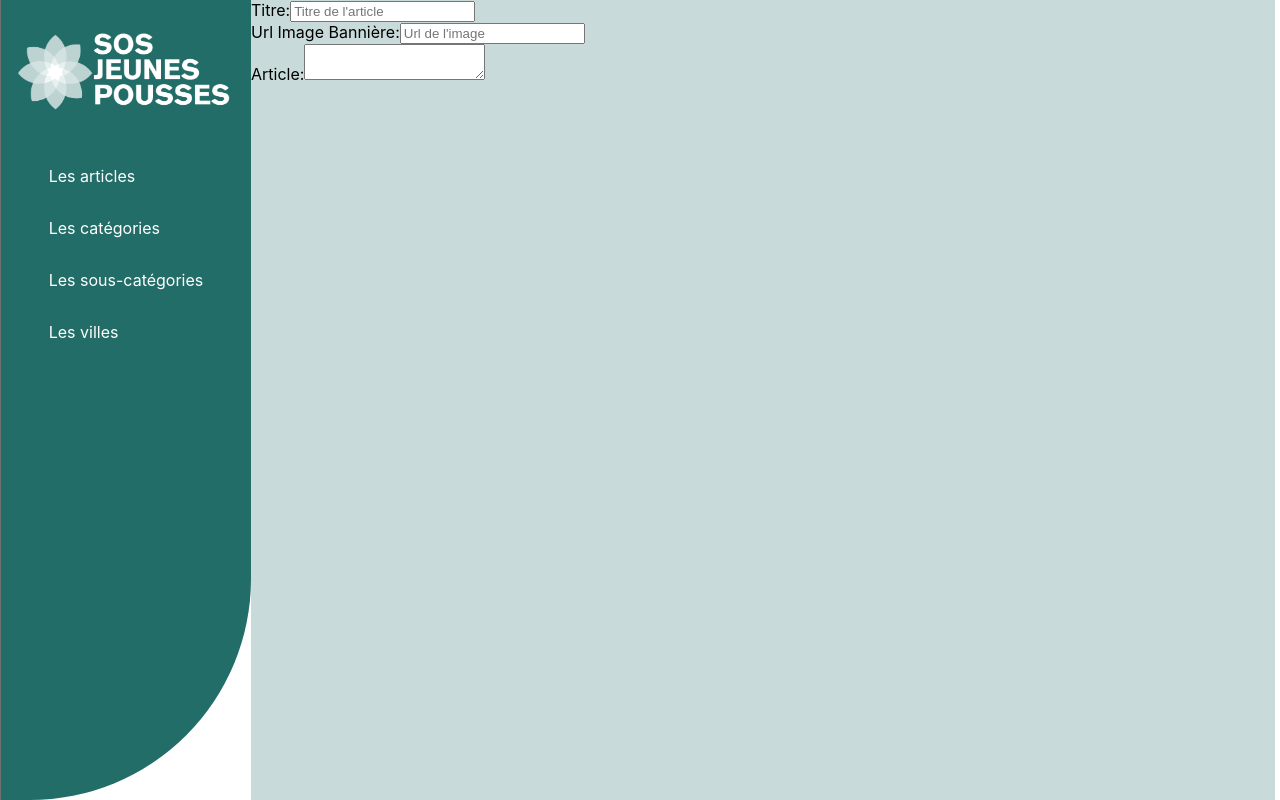
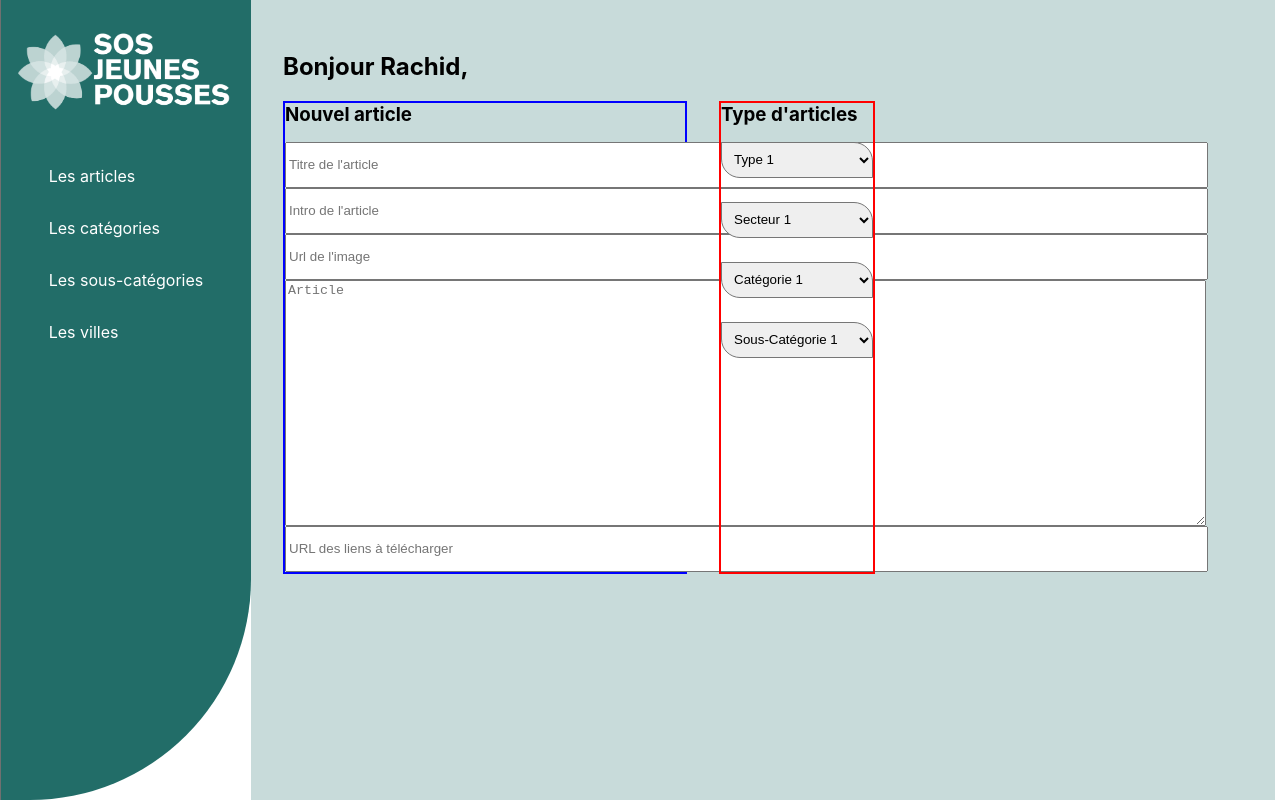
Before and after one commit to WildCodeSchool/11-21-noBugNovember-P3-sos-Front, a React (Create React App) app: page / in a window 1280 px wide. Built offline with nearby package versions, Linux system fonts and the light colour scheme.

Commit message:
Création du formulaire d'ajout d'article

```diff
--- a/src/components/ArticleForm.js
+++ b/src/components/ArticleForm.js
@@ -4,20 +4,58 @@ const ArticleForm =()=>{
     const [article,setArticle]=useState({title:"",urlImg:"",textArticle:""})
     return(
       <div className='article-form-container'>
-          <form className='article-form'>
-            <label>
-              Titre:
-              <input className='input-article-title' placeholder="Titre de l'article" value={article.title}/>
-            </label>
-            <label>
-              Url Image Bannière:
-              <input placeholder="Url de l'image" value={article.urlImg}/>
-            </label>
-            <label>
-              Article:
-              <textarea value={article.textArticle}/>
-            </label>
-          </form>
+        <h2 className='bjr-user'>Bonjour Rachid,</h2>
+
+          <div className="articles-and-types">
+
+            <div className="bloc-article">
+              <h3 className="titre-colonne">Nouvel article</h3>
+
+              <form className='article-form'>
+
+                  <input className='input-article-title' placeholder="Titre de l'article" value={article.title} />
+
+                  <input className='input-article-intro' placeholder="Intro de l'article" value={article.intro} />
+
+                  <input placeholder="Url de l'image" value={article.urlImg}/>
+
+                  <textarea placeholder="Article" value={article.textArticle}/>
+                  <input placeholder='URL des liens à télécharger' value={article.urlTelechargement}/>
+
+              </form>
+            </div>
+
+            <div className="types-articles">
+            <h3 className="titre-colonne">Type d'articles</h3>
+
+                <form className="drop-down-type">
+                        <select name="type-opt" className="list-deroulante">
+                          <option>Type 1</option>
+                          <option>Type 2</option>
+                          <option>Type 3</option>
+                        </select>
+                        <select name="secteur-opt" className="list-deroulante">
+                          <option>Secteur 1</option>
+                          <option>Secteur 2</option>
+                          <option>Secteur 3</option>
+                        </select>
+                        <select name="categorie-opt" className="list-deroulante">
+                          <option>Catégorie 1</option>
+                          <option>Catégorie 2</option>
+                          <option>Catégorie 3</option>
+                        </select>
+                        <select name="scategorie-opt" className="list-deroulante">
+                          <option>Sous-Catégorie 1</option>
+                          <option>Sous-Catégorie 2</option>
+                          <option>Sous-Catégorie 3</option>
+                        </select>
+                </form>
+            </div>
+
+
+
+            </div>
+
       </div>
     )
 }
--- a/src/components/Styles/ArticleForm.css
+++ b/src/components/Styles/ArticleForm.css
@@ -2,8 +2,66 @@
     display: flex;
     flex-direction: column;
     align-content: space-around;
+    margin: 2rem;
 }
 .article-form{
     display: flex;
     flex-direction: column;
 }
+.article-form > input{
+    height: 2.5rem;
+    width: 57.2rem;
+}
+.article-form > textarea{
+    height: 15rem;
+    width: 57.2rem;
+
+}
+
+/* BLOC ARTICLES AND TYPES*/
+.articles-and-types{
+    display: flex;
+    flex-direction: row;
+    align-items: top;
+    box-sizing: border-box; /* Box Sizing */
+}
+
+.types-articles, .bloc-article {
+    display: flex;
+    flex-direction: column;
+    justify-content: flex-start;
+}
+
+.titre-colonne {
+    margin: 0 0 1rem 0;
+}
+
+/* BLOC ARTICLES */
+.bloc-article {
+    border : 2px solid blue;
+    height: auto;
+    width: 25rem;
+
+}
+
+/*TYPES ARTICLES*/
+.types-articles{
+    border: 2px solid red;
+    margin-left : 2rem;
+}
+
+.drop-down-type{
+    display:flex;
+    flex-direction: column;
+
+}
+
+.list-deroulante{
+    height: 36px;
+    width: 152px;
+    border-radius: 0px 19px;
+    opacity: 1;
+    padding : 0.5rem;
+    margin-bottom: 1.5rem;
+
+}
--- a/src/screens/Styles/PanelAdmin.css
+++ b/src/screens/Styles/PanelAdmin.css
@@ -1,7 +1,6 @@
 .panel-admin-container{
     display: flex;
     flex-direction: row;
-
 }
 .btn-side-bar{
      width:80%;
@@ -41,3 +40,6 @@
     height: 100vh;
     width:80vw;
 }
+.bloc-link-side-bar>a:hover{
+    text-decoration: underline;
+}
```
